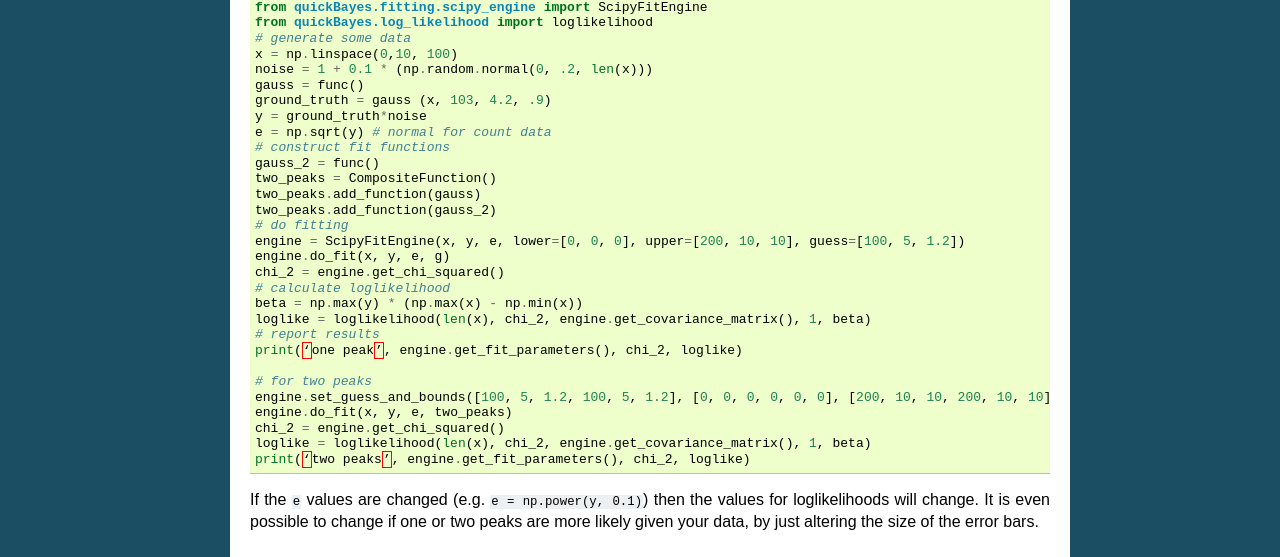
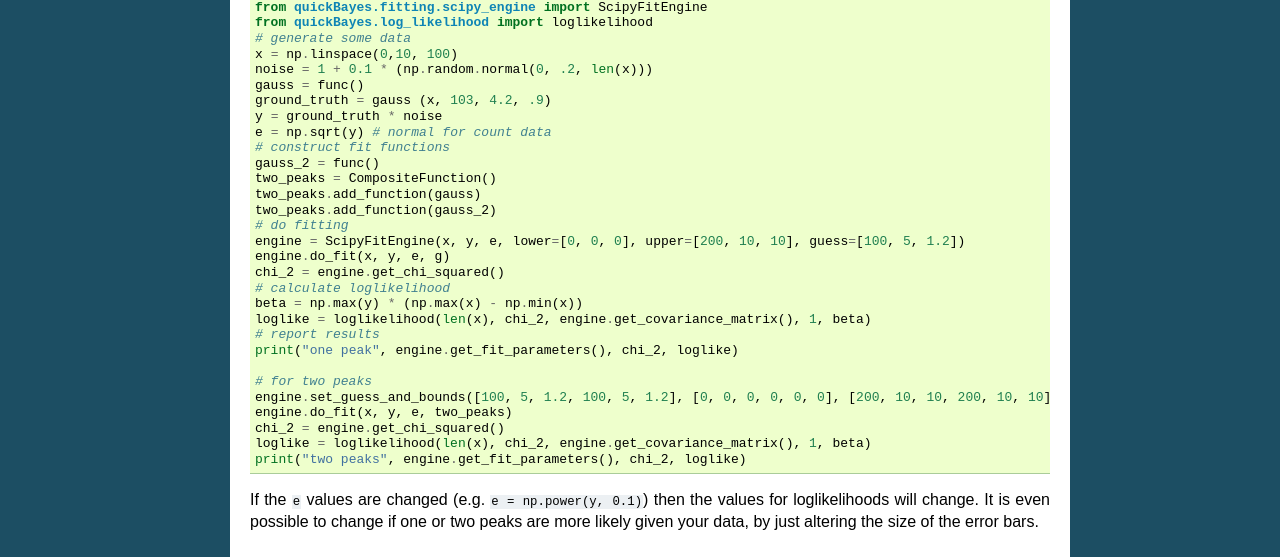
Before and after one commit to ISISNeutronMuon/quickBayes, a Sphinx documentation site: the page built from docs/source/loglikelihood.rst, in a window 1280 px wide. Shown: the part 1075-1632 px from the top of the page. Built offline with Sphinx 7.4.7, drawn with Linux system fonts in a browser that asks for light colours.

```diff
--- a/docs/source/loglikelihood.rst
+++ b/docs/source/loglikelihood.rst
@@ -55,7 +55,7 @@ Using the example from the introduction section we can calculate the loglikeliho
    noise = 1 + 0.1 * (np.random.normal(0, .2, len(x)))
    gauss = func()
    ground_truth = gauss (x, 103, 4.2, .9)
-   y = ground_truth*noise
+   y = ground_truth * noise
    e = np.sqrt(y) # normal for count data
    # construct fit functions
    gauss_2 = func()
@@ -70,14 +70,14 @@ Using the example from the introduction section we can calculate the loglikeliho
    beta = np.max(y) * (np.max(x) - np.min(x))
    loglike = loglikelihood(len(x), chi_2, engine.get_covariance_matrix(), 1, beta)
    # report results
-   print(‘one peak’, engine.get_fit_parameters(), chi_2, loglike)
+   print("one peak", engine.get_fit_parameters(), chi_2, loglike)
 
    # for two peaks
    engine.set_guess_and_bounds([100, 5, 1.2, 100, 5, 1.2], [0, 0, 0, 0, 0, 0], [200, 10, 10, 200, 10, 10])
    engine.do_fit(x, y, e, two_peaks)
    chi_2 = engine.get_chi_squared()
    loglike = loglikelihood(len(x), chi_2, engine.get_covariance_matrix(), 1, beta)
-   print(‘two peaks’, engine.get_fit_parameters(), chi_2, loglike)
+   print("two peaks", engine.get_fit_parameters(), chi_2, loglike)
 
 
 If the :code:`e` values are changed (e.g. :code:`e = np.power(y, 0.1)`) then the values for loglikelihoods will change.
```
